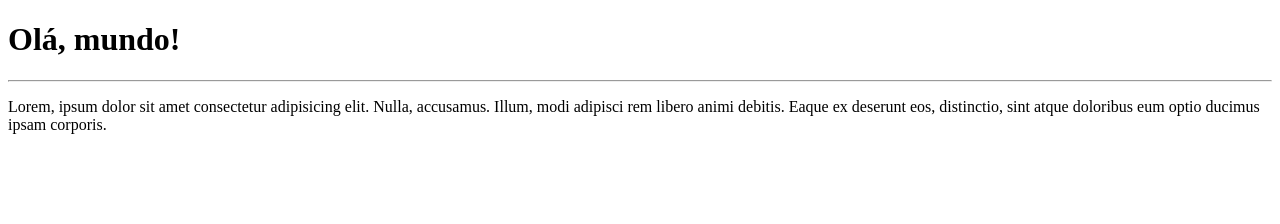
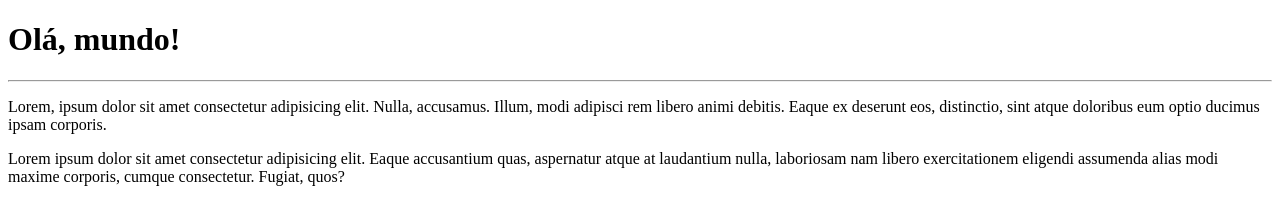
Before and after one commit to nataliagfn/Hello_Word, a plain HTML site: page site-exemplo/index.html in a window 1280 px wide. Drawn offline with Linux system fonts and the light colour scheme.

Commit message:
Add mais um p

```diff
--- a/site-exemplo/index.html
+++ b/site-exemplo/index.html
@@ -9,5 +9,6 @@
     <h1>Olá, mundo!</h1>
     <hr>
     <p>Lorem, ipsum dolor sit amet consectetur adipisicing elit. Nulla, accusamus. Illum, modi adipisci rem libero animi debitis. Eaque ex deserunt eos, distinctio, sint atque doloribus eum optio ducimus ipsam corporis.</p>
+    <p>Lorem ipsum dolor sit amet consectetur adipisicing elit. Eaque accusantium quas, aspernatur atque at laudantium nulla, laboriosam nam libero exercitationem eligendi assumenda alias modi maxime corporis, cumque consectetur. Fugiat, quos?</p>
  </body>
  </html>
```
